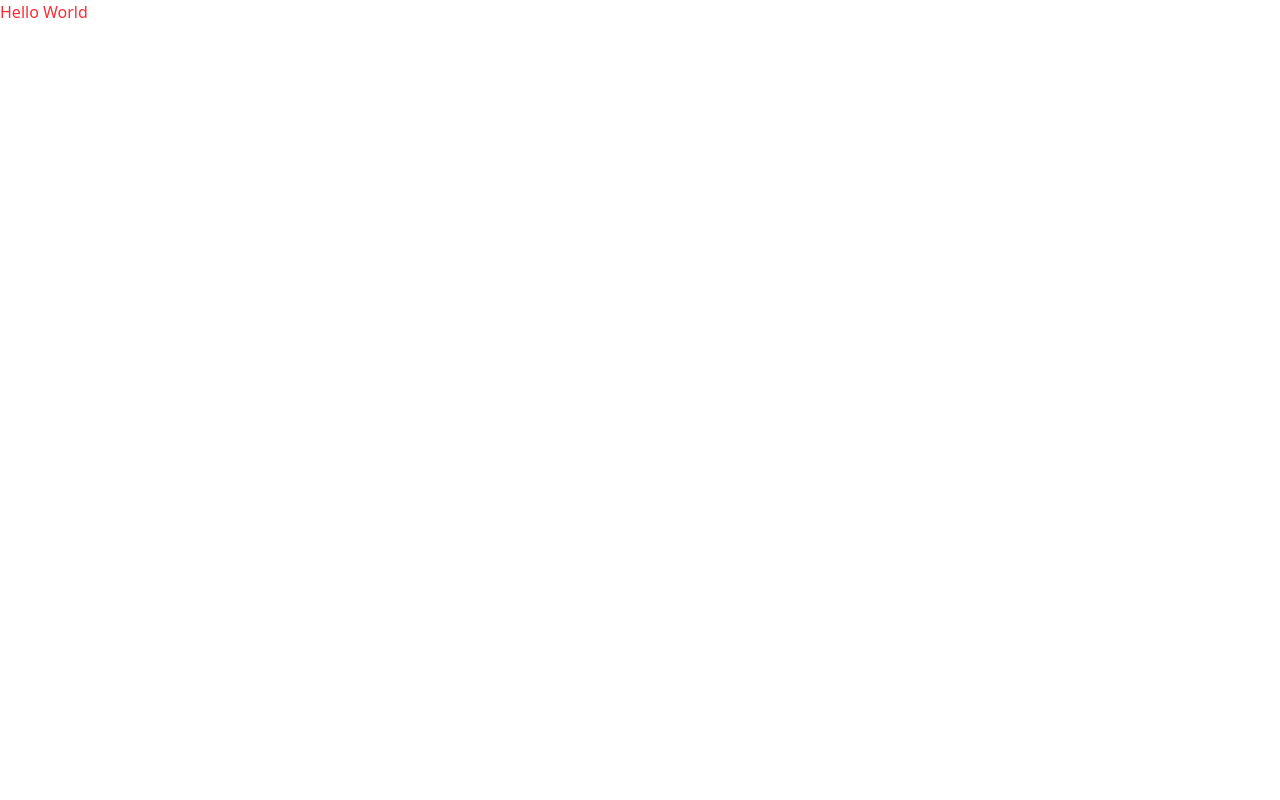
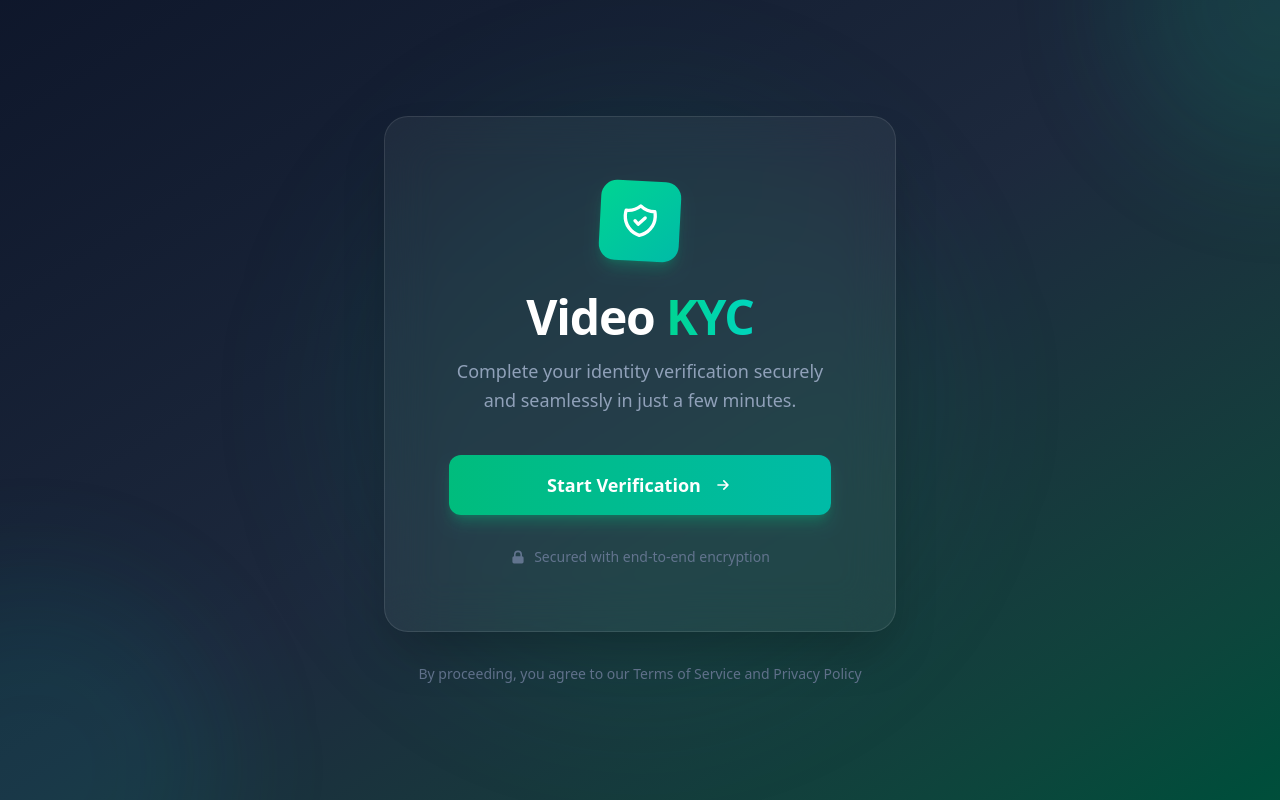
Before and after one commit to GarvitHyperverge/agentless-video-kyc-frontend, a React (Vite) app: page /1 in a window 1280 px wide. Built offline with nearby package versions, Linux system fonts and the light colour scheme.

Commit message:
feat: add lLanding page

```diff
--- a/package.json
+++ b/package.json
@@ -12,7 +12,8 @@
   "dependencies": {
     "@tailwindcss/vite": "^4.1.18",
     "react": "^19.2.0",
-    "react-dom": "^19.2.0"
+    "react-dom": "^19.2.0",
+    "react-router-dom": "^7.11.0"
   },
   "devDependencies": {
     "@eslint/js": "^9.39.1",
--- a/src/App.jsx
+++ b/src/App.jsx
@@ -1,10 +1,14 @@
+import { BrowserRouter, Routes, Route } from 'react-router-dom';
+import LandingPage from './pages/LandingPage/main';
+
 function App() {
-
   return (
-    <>
-      <div className='text-red-500'>Hello World</div>
-    </>
-  )
+    <BrowserRouter>
+      <Routes>
+        <Route path="/:sessionId" element={<LandingPage />} />
+      </Routes>
+    </BrowserRouter>
+  );
 }
 
 export default App
--- /dev/null
+++ b/src/pages/LandingPage/hook.ts
@@ -0,0 +1,28 @@
+import { useEffect } from 'react';
+import { useParams } from 'react-router-dom';
+
+export const useLanding = () => {
+  const { sessionId } = useParams<{ sessionId: string }>();
+
+  useEffect(() => {
+    if (sessionId) {
+      localStorage.setItem('session_id', sessionId);
+      console.log('Session ID stored:', sessionId);
+    } else {
+      alert('No session found. Please use a valid verification link.');
+    }
+  }, [sessionId]);
+
+  const handleStartVerification = () => {
+    if (!sessionId) {
+      alert('No session ID found. Please use a valid verification link.');
+      return;
+    }
+    // TODO: Navigate to verification flow
+    console.log('Starting verification for session:', sessionId);
+  };
+
+  return {
+    handleStartVerification,
+  };
+};
--- /dev/null
+++ b/src/pages/LandingPage/main.tsx
@@ -0,0 +1,107 @@
+import React from 'react';
+import { useLanding } from './hook';
+
+const LandingPage = () => {
+  const { handleStartVerification } = useLanding();
+
+  return (
+    <div className="min-h-screen bg-gradient-to-br from-slate-900 via-slate-800 to-emerald-900 flex items-center justify-center relative overflow-hidden">
+      {/* Animated background elements */}
+      <div className="absolute inset-0 overflow-hidden">
+        <div className="absolute -top-40 -right-40 w-80 h-80 bg-emerald-500/20 rounded-full blur-3xl animate-pulse" />
+        <div className="absolute -bottom-40 -left-40 w-96 h-96 bg-teal-500/15 rounded-full blur-3xl animate-pulse delay-1000" />
+        <div className="absolute top-1/2 left-1/2 -translate-x-1/2 -translate-y-1/2 w-[600px] h-[600px] bg-emerald-600/10 rounded-full blur-3xl" />
+      </div>
+
+      {/* Grid pattern overlay */}
+      <div
+        className="absolute inset-0 opacity-[0.02]"
+        style={{
+          backgroundImage: `linear-gradient(rgba(255,255,255,0.1) 1px, transparent 1px),
+                           linear-gradient(90deg, rgba(255,255,255,0.1) 1px, transparent 1px)`,
+          backgroundSize: '50px 50px',
+        }}
+      />
+
+      {/* Main content card */}
+      <div className="relative z-10 text-center px-6">
+        <div className="backdrop-blur-xl bg-white/5 border border-white/10 rounded-3xl p-12 md:p-16 shadow-2xl max-w-lg mx-auto">
+          {/* Logo/Icon */}
+          <div className="mb-8">
+            <div className="w-20 h-20 mx-auto bg-gradient-to-br from-emerald-400 to-teal-500 rounded-2xl flex items-center justify-center shadow-lg shadow-emerald-500/25 rotate-3 hover:rotate-0 transition-transform duration-300">
+              <svg
+                className="w-10 h-10 text-white"
+                fill="none"
+                stroke="currentColor"
+                viewBox="0 0 24 24"
+              >
+                <path
+                  strokeLinecap="round"
+                  strokeLinejoin="round"
+                  strokeWidth={2}
+                  d="M9 12l2 2 4-4m5.618-4.016A11.955 11.955 0 0112 2.944a11.955 11.955 0 01-8.618 3.04A12.02 12.02 0 003 9c0 5.591 3.824 10.29 9 11.622 5.176-1.332 9-6.03 9-11.622 0-1.042-.133-2.052-.382-3.016z"
+                />
+              </svg>
+            </div>
+          </div>
+
+          {/* Title */}
+          <h1 className="text-4xl md:text-5xl font-bold text-white mb-4 tracking-tight">
+            Video{' '}
+            <span className="text-transparent bg-clip-text bg-gradient-to-r from-emerald-400 to-teal-400">
+              KYC
+            </span>
+          </h1>
+
+          {/* Subtitle */}
+          <p className="text-slate-400 text-lg mb-10 leading-relaxed">
+            Complete your identity verification securely and seamlessly in just a few minutes.
+          </p>
+
+          {/* CTA Button */}
+          <button
+            onClick={handleStartVerification}
+            className="group relative w-full py-4 px-8 bg-gradient-to-r from-emerald-500 to-teal-500 text-white font-semibold text-lg rounded-xl shadow-lg shadow-emerald-500/30 hover:shadow-emerald-500/50 hover:scale-[1.02] active:scale-[0.98] transition-all duration-200 overflow-hidden"
+          >
+            <span className="relative z-10 flex items-center justify-center gap-3">
+              Start Verification
+              <svg
+                className="w-5 h-5 group-hover:translate-x-1 transition-transform duration-200"
+                fill="none"
+                stroke="currentColor"
+                viewBox="0 0 24 24"
+              >
+                <path
+                  strokeLinecap="round"
+                  strokeLinejoin="round"
+                  strokeWidth={2}
+                  d="M13 7l5 5m0 0l-5 5m5-5H6"
+                />
+              </svg>
+            </span>
+            <div className="absolute inset-0 bg-gradient-to-r from-teal-500 to-emerald-500 opacity-0 group-hover:opacity-100 transition-opacity duration-200" />
+          </button>
+
+          {/* Security badge */}
+          <div className="mt-8 flex items-center justify-center gap-2 text-slate-500 text-sm">
+            <svg className="w-4 h-4" fill="currentColor" viewBox="0 0 20 20">
+              <path
+                fillRule="evenodd"
+                d="M5 9V7a5 5 0 0110 0v2a2 2 0 012 2v5a2 2 0 01-2 2H5a2 2 0 01-2-2v-5a2 2 0 012-2zm8-2v2H7V7a3 3 0 016 0z"
+                clipRule="evenodd"
+              />
+            </svg>
+            <span>Secured with end-to-end encryption</span>
+          </div>
+        </div>
+
+        {/* Footer note */}
+        <p className="mt-8 text-slate-500 text-sm">
+          By proceeding, you agree to our Terms of Service and Privacy Policy
+        </p>
+      </div>
+    </div>
+  );
+};
+
+export default LandingPage;
```
Also changed, not shown: src/pages/LandingPage/type.ts (added), 1 other file (tests, documents, lock files or other folders).
